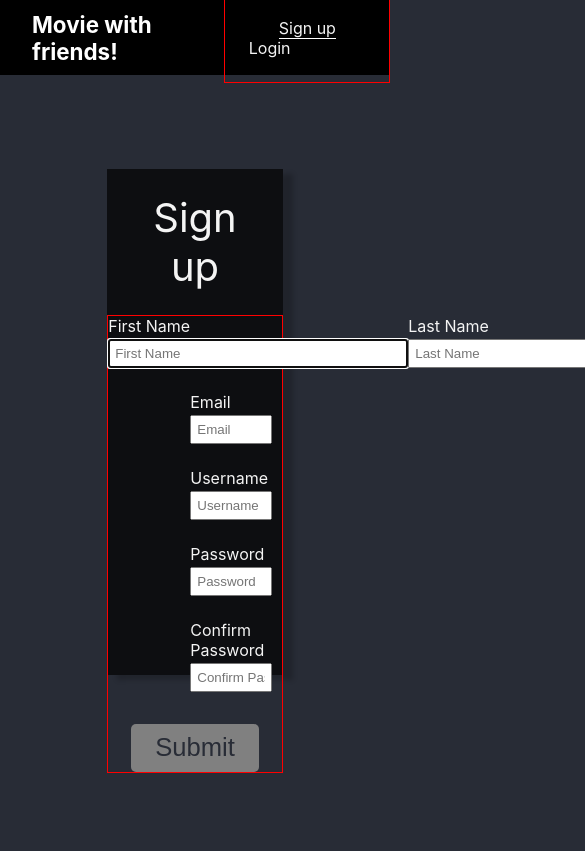
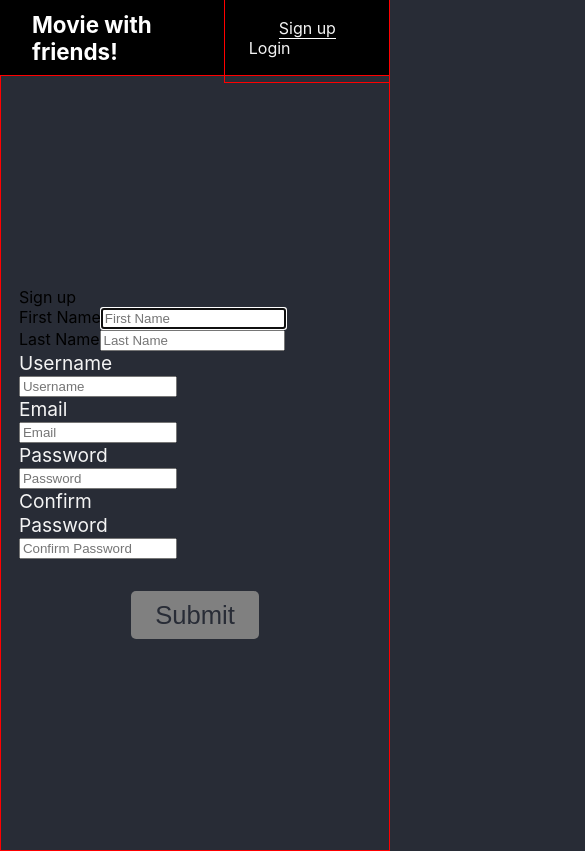
Before and after one commit to Steven2120/fullstack-mern-movie-with-friends, a React (Create React App) app in the folder auth-frontend/: page /sign-up in a window 390 px wide. Shown: the top 851 px of the page, 585 px wide, since content can reach past the window. Built offline with nearby package versions, Linux system fonts and the light colour scheme.

Commit message:
completed base styling of login page. It is now pending mobile responsiveness

```diff
--- a/auth-frontend/src/components/Login/Login.css
+++ b/auth-frontend/src/components/Login/Login.css
@@ -1,11 +1,51 @@
 .login__container {
+    width: 100%;
+    height: 92vh;
+    display: flex;
+    flex-direction: column;
+    justify-content: center;
+    align-items: center;
+}
+
+.login__div {
     width: 45%;
-    height: 60%;
-    border: 1px solid red;
+    height: 50%;
+    padding: 1rem;
+    background-color: rgba(0, 0, 0, 0.678);
+    margin-bottom: 1.5rem;
+}
+
+.login__title {
+    text-align: center;
+    font-size: 2.5em;
+    color: #f4f4f4;
+    margin-top: .5rem;
+}
+
+.form__login {
+    display: flex;
+    flex-direction: column;
+    justify-content: center;
+    align-items: center;
+}
+
+.block-container {
+    width: 45%;
+}
+
+.block-container > label {
+    color: #f4f4f4;
+    font-size: 1.2em;
+}
+
+.block-container > * {
+    width: 100%;
 }
 
 .login__input {
     outline: none;
+    height: 2.5rem;
+    width: 100%;
 }
 
 .button-container {
--- a/auth-frontend/src/components/Login/Login.js
+++ b/auth-frontend/src/components/Login/Login.js
@@ -130,11 +130,10 @@ export class Login extends Component {
     //returns the following jsx
     return (
       <div className="login__container">
-        <div className="form-text">Log in</div>
-
+        <div className="login__div">
+          <div className="login__title">Log in</div>
           <div className="form-div">
             <form className="form__login" onSubmit={this.handleOnSubmit}>
-            <div className="form-group-block">
               <div className="block-container">
                 <label htmlFor="email">Email</label>
                 <input
@@ -150,9 +149,7 @@ export class Login extends Component {
                 />
                 <div className="errorMessage">{emailError && emailError}</div>
               </div>
-            </div>
 
-            <div className="form-group-block">
               <div className="block-container">
                 <label htmlFor="password">Password</label>
                 <input
@@ -169,7 +166,6 @@ export class Login extends Component {
                   {passwordError && passwordError}
                 </div>
               </div>
-            </div>
 
               <div className="button-container">
                 <button type="submit" disabled={canSubmit}>
@@ -179,6 +175,7 @@ export class Login extends Component {
             </form>
           </div>
         </div>
+      </div>
     );
   }
 }
--- a/auth-frontend/src/components/Signup/Signup.css
+++ b/auth-frontend/src/components/Signup/Signup.css
@@ -1,61 +1,13 @@
-body {
-    background-color: #282c36;
-  }
-  .signup__container {
-    width: 45%;
-    height: 60%;
-    background-color: rgba(0, 0, 0, 0.678);
-    box-shadow: 10px 5px 5px rgba(0, 0, 0, 0.2);
-    position: absolute;
-    top: 0;
-    bottom: 0;
-    left: 0;
-    right: 0;
-    margin: auto;
-    color: #f4f4f4;
-  }
-  .form-text {
-    text-align: center;
-    margin: 1.5rem 1.5rem;
-    font-size: 40px;
-  }
-  .form-div-signup {
-    border: 1px solid red;
-    display: flex;
-    justify-content: center;
-  }
-  .form-group-inline {
-    display: flex;
-    justify-content: space-evenly;
-  }
-  .form__signup {
-    width: 100%;
-  }
-  .form-group-inline .inline-container {
-    display: inline-block;
-  }
-  .form-group-inline .inline-container label {
-    display: block;
-    margin-bottom: 3px;
-  }
-  .form-group-inline .inline-container input {
-    padding: 5px 5px;
-    width: 300px;
-  }
-  .form-group-block {
-    margin-left: 82px;
-    margin-top: 20px;
+.signup__container {
+  width: 100%;
+  height: 92vh;
+  display: flex;
+  flex-direction: column;
+  justify-content: center;
+  align-items: center;
+  border: 1px solid red;
+}
 
-  }
-  .block-container label {
-    display: block;
-    margin-bottom: 3px;
-    margin-top: 1.5rem;
-  }
-  .form-group-block .block-container input {
-    padding: 5px 5px;
-    width: 89%;
-  }
   .button-container {
     display: flex;
     justify-content: center;
--- a/auth-frontend/src/components/Signup/Signup.js
+++ b/auth-frontend/src/components/Signup/Signup.js
@@ -259,13 +259,14 @@ export class Signup extends Component {
 
     return (
       <div className="signup__container">
-        <div className="form-text">Sign up</div>
-
+        <div className="signup__div">
+          <div className="signup__title">Sign up</div>
           <div className="form-div-signup">
             <form className="form__signup" onSubmit={this.handleOnSubmit}>
-            <div className="form-group-inline">
               <div className="inline-container">
-                <label htmlFor="firstName">First Name</label>
+                <label className="signup__label" htmlFor="firstName">
+                  First Name
+                </label>
                 <input
                   className="signup__input"
                   type="text"
@@ -281,10 +282,11 @@ export class Signup extends Component {
                 <div className="errorMessage">
                   {firstNameError && firstNameError}
                 </div>
-              </div>
 
                 <div className="inline-container">
-                <label htmlFor="lastName">Last Name</label>
+                  <label className="signup__label" htmlFor="lastName">
+                    Last Name
+                  </label>
                   <input
                     className="signup__input"
                     type="text"
@@ -299,24 +301,6 @@ export class Signup extends Component {
                   <div className="errorMessage">
                     {lastNameError && lastNameError}
                   </div>
-              </div>
-            </div>
-
-            <div className="form-group-block">
-              <div className="block-container">
-                <label htmlFor="email">Email</label>
-                <input
-                  className="signup__input"
-                  type="text"
-                  id="email"
-                  value={email}
-                  placeholder="Email"
-                  onChange={this.handleOnChange}
-                  name="email"
-                  onBlur={this.handleOnBlur}
-                  onFocus={this.handleInputOnFocus}
-                />
-                <div className="errorMessage">{emailError && emailError}</div>
                 </div>
               </div>
 
@@ -337,6 +321,24 @@ export class Signup extends Component {
                   <div className="errorMessage">
                     {usernameError && usernameError}
                   </div>
+                </div>
+              </div>
+
+              <div className="form-group-block">
+                <div className="block-container">
+                  <label htmlFor="email">Email</label>
+                  <input
+                    className="signup__input"
+                    type="text"
+                    id="email"
+                    value={email}
+                    placeholder="Email"
+                    onChange={this.handleOnChange}
+                    name="email"
+                    onBlur={this.handleOnBlur}
+                    onFocus={this.handleInputOnFocus}
+                  />
+                  <div className="errorMessage">{emailError && emailError}</div>
                 </div>
               </div>
 
@@ -388,6 +390,7 @@ export class Signup extends Component {
             </form>
           </div>
         </div>
+      </div>
     );
   }
 }
--- a/auth-frontend/src/index.css
+++ b/auth-frontend/src/index.css
@@ -5,6 +5,7 @@ body {
     sans-serif;
   -webkit-font-smoothing: antialiased;
   -moz-osx-font-smoothing: grayscale;
+  background-color: #282c36;
 }
 
 code {
```
Lines whose indentation alone changed are shown as unchanged.
